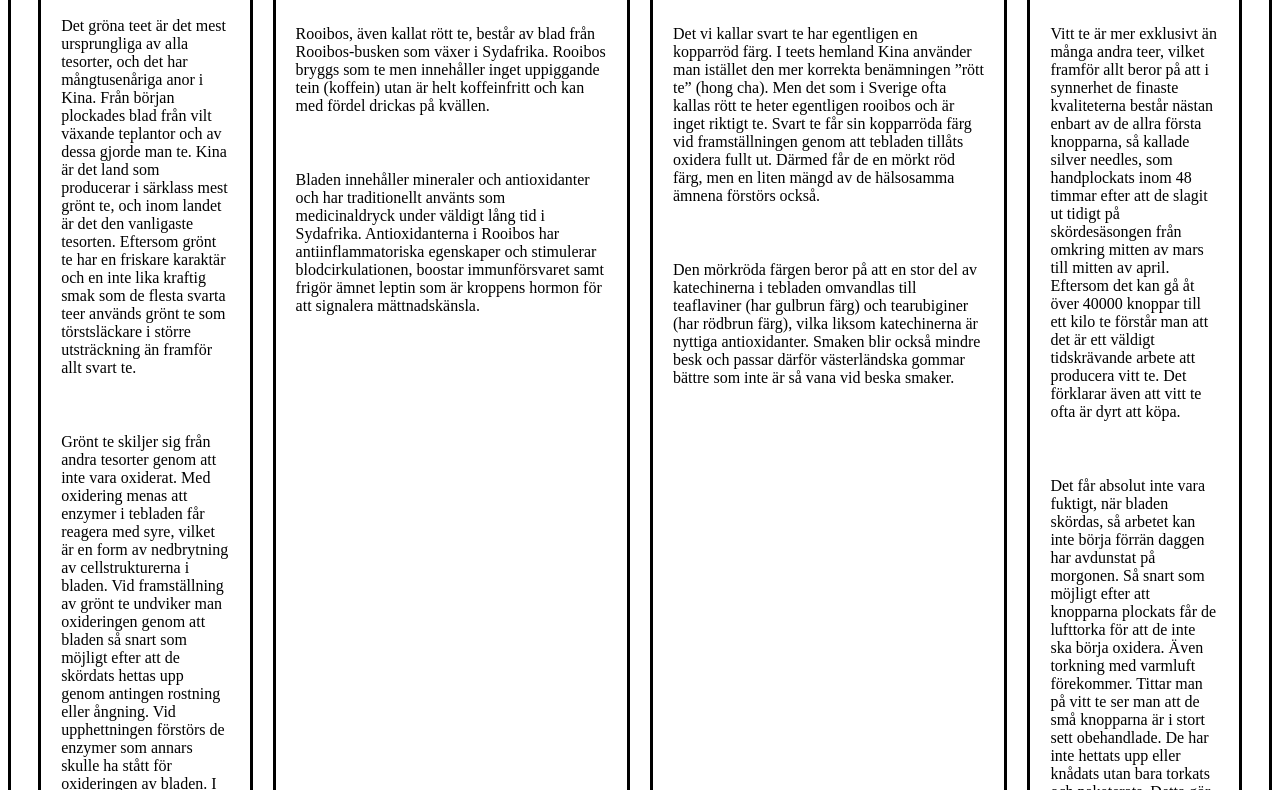
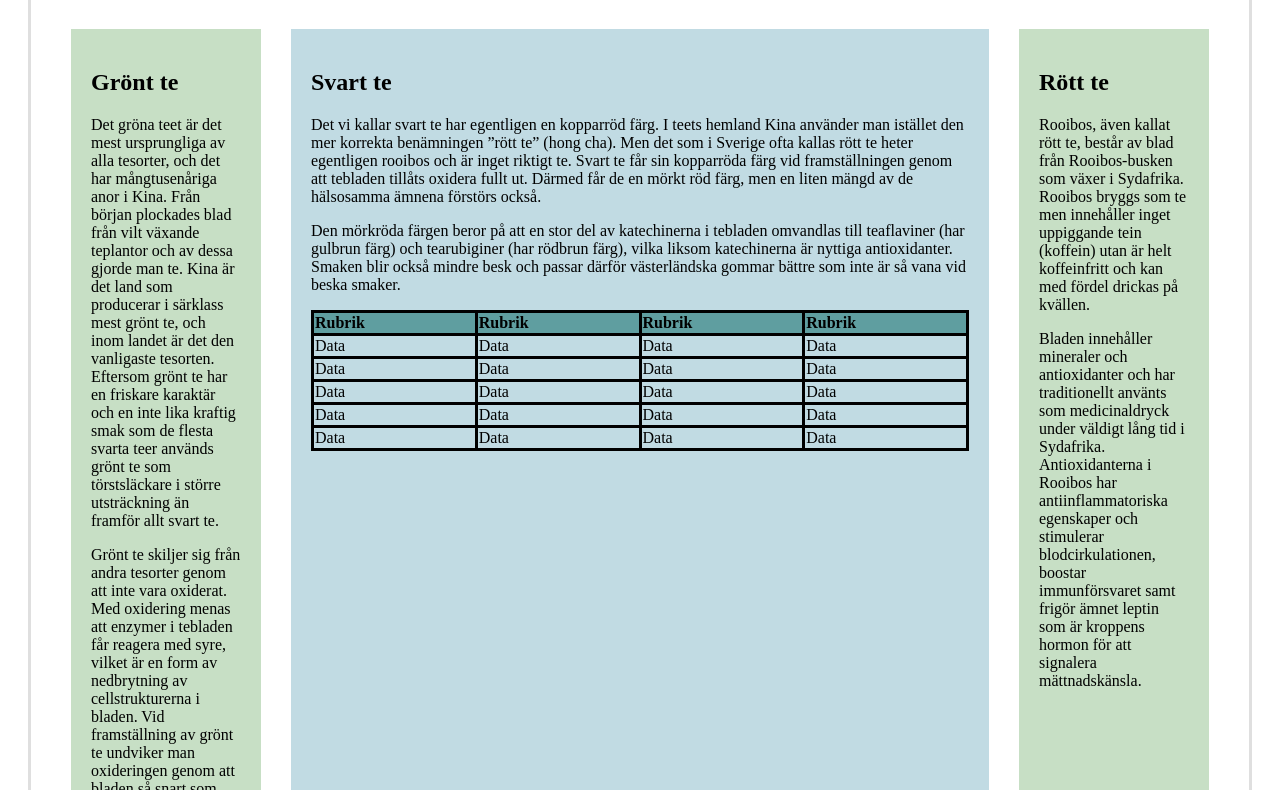
Before and after one commit to sofiaborg/uppgift1, a plain HTML site: page index.html in a window 1280 px wide. Shown: the part 122-912 px from the top of the page. Drawn offline with Linux system fonts and the light colour scheme.

Commit message:
uppdaterat

```diff
--- /dev/null
+++ b/grid.css
@@ -0,0 +1,93 @@
+#body {
+  display: grid;
+  justify-content: center;
+}
+
+.container {
+  border: solid black;
+  display: grid;
+  grid-template-columns: 0.1fr 6fr 0.1fr;
+  grid-template-rows: 0.1fr 3fr 5fr 5fr 3fr 0.1fr;
+  grid-gap: 20px;
+  grid-template-areas:
+    " . . . "
+    " . nav . "
+    " . header . "
+    " . main . "
+    " . footer . "
+    " . . . ";
+}
+
+h1 {
+  text-transform: uppercase;
+  font-family: arial;
+  text-align: center;
+  padding-top: 20px;
+}
+
+li {
+  padding: 5px;
+}
+
+nav {
+  grid-area: nav;
+  border: solid rgb(219, 245, 155);
+  background-color: rgb(182, 199, 140);
+}
+
+header {
+  grid-area: header;
+  border: solid rgb(135, 196, 185);
+  background-color: rgb(170, 218, 210);
+}
+
+main {
+  grid-area: main;
+  border: solid #8ccdd4;
+  background-color: #4f9ba3;
+}
+
+footer {
+  grid-area: footer;
+  border: solid #89c99d;
+  background-color: #80b190;
+}
+
+p,
+table {
+  padding: 20px;
+}
+
+table {
+  border-collapse: collapse;
+  width: 200px;
+  font-family: Garamond;
+  font-size: 18px;
+}
+
+table,
+th,
+td {
+  border: 1px solid black;
+  padding: 3px;
+  margin: auto;
+}
+
+th {
+  text-align: center;
+  font-weight: bold;
+  background-color: rgb(135, 196, 185);
+  width: 100px;
+}
+
+@media screen and (min-width: 768px) {
+  .container {
+    min-height: 800px;
+    grid-template-columns: 0.1fr 3fr 5fr 5fr 3fr 0.1fr;
+    grid-template-rows: 0.1fr 6fr 0.1fr;
+    grid-template-areas:
+      " . . . . . ."
+      " . nav header main footer . "
+      " . . . . . .";
+  }
+}
--- /dev/null
+++ b/grid.html
@@ -0,0 +1,148 @@
+<!DOCTYPE html>
+<html lang="en">
+  <head>
+    <meta charset="UTF-8" />
+    <meta name="viewport" content="width=device-width, initial-scale=1.0" />
+    <meta http-equiv="X-UA-Compatible" content="ie=edge" />
+    <title>Document</title>
+    <link rel="stylesheet" href="grid.css" />
+  </head>
+  <div id="body">
+    <div class="container">
+      <nav>
+        <h1>Gult te</h1>
+        <p>
+          Det gröna teet är det mest ursprungliga av alla tesorter, och det har
+          mångtusenåriga anor i Kina. Från början plockades blad från vilt
+          växande teplantor och av dessa gjorde man te. Kina är det land som
+          producerar i särklass mest grönt te, och inom landet är det den
+          vanligaste tesorten. Eftersom grönt te har en friskare karaktär och en
+          inte lika kraftig smak som de flesta svarta teer används grönt te som
+          törstsläckare i större utsträckning än framför allt svart te.
+        </p>
+        <p>
+          Grönt te skiljer sig från andra tesorter genom att inte vara oxiderat.
+          Med oxidering menas att enzymer i tebladen får reagera med syre,
+          vilket är en form av nedbrytning av cellstrukturerna i bladen. Vid
+          framställning av grönt te undviker man oxideringen genom att bladen så
+          snart som möjligt efter att de skördats hettas upp genom antingen
+          rostning eller ångning. Vid upphettningen förstörs de enzymer som
+          annars skulle ha stått för oxideringen av bladen. I och med att bladen
+          inte oxideras behåller de mycket av sin ursprungliga karaktär och
+          därigenom mycket av teets naturliga smak. Dessutom bevaras en hel del
+          av de nyttiga ämnen som bladen innehåller. Bland annat finns det i
+          grönt te mer C-vitamin än i till exempel svart te.
+        </p>
+        <ul>
+          <li>Undersökningar har visat attt grönt te förebygger cancer</li>
+          <li>
+            Det finns små korrelationer mellan grönt te och Hjärt och
+            kärlsjukdomar
+          </li>
+          <li>Grönt te kan minska förhöjda kolesterolvärden i blodet</li>
+        </ul>
+      </nav>
+      <header>
+        <h1>Rött te</h1>
+        <p>
+          Rooibos, även kallat rött te, består av blad från Rooibos-busken som
+          växer i Sydafrika. Rooibos bryggs som te men innehåller inget
+          uppiggande tein (koffein) utan är helt koffeinfritt och kan med fördel
+          drickas på kvällen.
+        </p>
+        <table>
+          <tr>
+            <th>Rubrik</th>
+            <th>Rubrik</th>
+            <th>Rubrik</th>
+          </tr>
+          <tr>
+            <td>Data</td>
+            <td>Data</td>
+            <td>Data</td>
+          </tr>
+          <tr>
+            <td>Data</td>
+            <td>Data</td>
+            <td>Data</td>
+          </tr>
+          <tr>
+            <td>Data</td>
+            <td>Data</td>
+            <td>Data</td>
+          </tr>
+          <tr>
+            <td>Data</td>
+            <td>Data</td>
+            <td>Data</td>
+          </tr>
+          <tr>
+            <td>Data</td>
+            <td>Data</td>
+            <td>Data</td>
+          </tr>
+        </table>
+
+        <p>
+          Bladen innehåller mineraler och antioxidanter och har traditionellt
+          använts som medicinaldryck under väldigt lång tid i Sydafrika.
+          Antioxidanterna i Rooibos har antiinflammatoriska egenskaper och
+          stimulerar blodcirkulationen, boostar immunförsvaret samt frigör ämnet
+          leptin som är kroppens hormon för att signalera mättnadskänsla.
+        </p>
+      </header>
+      <main>
+        <h1>Svart te</h1>
+        <p>
+          Det vi kallar svart te har egentligen en kopparröd färg. I teets
+          hemland Kina använder man istället den mer korrekta benämningen ”rött
+          te” (hong cha). Men det som i Sverige ofta kallas rött te heter
+          egentligen rooibos och är inget riktigt te. Svart te får sin
+          kopparröda färg vid framställningen genom att tebladen tillåts oxidera
+          fullt ut. Därmed får de en mörkt röd färg, men en liten mängd av de
+          hälsosamma ämnena förstörs också.
+        </p>
+        <p>
+          Den mörkröda färgen beror på att en stor del av katechinerna i
+          tebladen omvandlas till teaflaviner (har gulbrun färg) och
+          tearubiginer (har rödbrun färg), vilka liksom katechinerna är nyttiga
+          antioxidanter. Smaken blir också mindre besk och passar därför
+          västerländska gommar bättre som inte är så vana vid beska smaker.
+        </p>
+      </main>
+      <footer>
+        <h1>Vitt te</h1>
+        <p>
+          Vitt te är mer exklusivt än många andra teer, vilket framför allt
+          beror på att i synnerhet de finaste kvaliteterna består nästan enbart
+          av de allra första knopparna, så kallade silver needles, som
+          handplockats inom 48 timmar efter att de slagit ut tidigt på
+          skördesäsongen från omkring mitten av mars till mitten av april.
+          Eftersom det kan gå åt över 40000 knoppar till ett kilo te förstår man
+          att det är ett väldigt tidskrävande arbete att producera vitt te. Det
+          förklarar även att vitt te ofta är dyrt att köpa.
+        </p>
+        <p>
+          Det får absolut inte vara fuktigt, när bladen skördas, så arbetet kan
+          inte börja förrän daggen har avdunstat på morgonen. Så snart som
+          möjligt efter att knopparna plockats får de lufttorka för att de inte
+          ska börja oxidera. Även torkning med varmluft förekommer. Tittar man
+          på vitt te ser man att de små knopparna är i stort sett obehandlade.
+          De har inte hettats upp eller knådats utan bara torkats och
+          paketerats. Detta gör att vitt te anses ha den naturligaste och
+          renaste tesmaken. Avsaknaden av någon form av bearbetning gör även att
+          smaken inte är lika påtaglig som hos andra teer, men gemensamt för
+          alla vita teer är att de har en tydlig sötma. Ur hälsoavseende anses
+          vitt te vara bäst, eftersom den försiktiga behandlingen gör att nästan
+          alla teets näringsämnen bevaras intakta. Det finns vetenskapliga
+          undersökningar visar att vitt te har egenskaper som verkar
+          inflammationshämmande och att det innehåller höga halter av
+          antioxidanter samt att det kan minska risken för att utveckla ledvärk,
+          vissa cancerformer och hjärt-kärlsjukdomar. De unga, obehandlade
+          bladen i vitt te innehåller även högre halter av det rogivande ämnet
+          teanin än grönt och svart te.
+        </p>
+      </footer>
+    </div>
+  </div>
+</html>
--- a/index.html
+++ b/index.html
@@ -4,114 +4,125 @@
     <meta charset="UTF-8" />
     <meta name="viewport" content="width=device-width, initial-scale=1.0" />
     <meta http-equiv="X-UA-Compatible" content="ie=edge" />
-    <title>Document</title>
+    <title>Uppgift 1</title>
     <link rel="stylesheet" href="main.css" />
   </head>
-  <div id="body">
-    <div class="container">
-      <nav>
-        <section class="headlines"><h1>Gult te</h1></section>
+  <div id="container">
+    <div id="wrapper">
+      <body>
+        <header></header>
+        <div class="main">
+          <div class="div1">
+            <h2>Grönt te</h2>
             <p>
-          Det gröna teet är det mest ursprungliga av alla tesorter, och det har
-          mångtusenåriga anor i Kina. Från början plockades blad från vilt
-          växande teplantor och av dessa gjorde man te. Kina är det land som
-          producerar i särklass mest grönt te, och inom landet är det den
-          vanligaste tesorten. Eftersom grönt te har en friskare karaktär och en
-          inte lika kraftig smak som de flesta svarta teer används grönt te som
-          törstsläckare i större utsträckning än framför allt svart te.
+              Det gröna teet är det mest ursprungliga av alla tesorter, och det
+              har mångtusenåriga anor i Kina. Från början plockades blad från
+              vilt växande teplantor och av dessa gjorde man te. Kina är det
+              land som producerar i särklass mest grönt te, och inom landet är
+              det den vanligaste tesorten. Eftersom grönt te har en friskare
+              karaktär och en inte lika kraftig smak som de flesta svarta teer
+              används grönt te som törstsläckare i större utsträckning än
+              framför allt svart te.
             </p>
             <p>
-          Grönt te skiljer sig från andra tesorter genom att inte vara oxiderat.
-          Med oxidering menas att enzymer i tebladen får reagera med syre,
-          vilket är en form av nedbrytning av cellstrukturerna i bladen. Vid
-          framställning av grönt te undviker man oxideringen genom att bladen så
-          snart som möjligt efter att de skördats hettas upp genom antingen
-          rostning eller ångning. Vid upphettningen förstörs de enzymer som
-          annars skulle ha stått för oxideringen av bladen. I och med att bladen
-          inte oxideras behåller de mycket av sin ursprungliga karaktär och
-          därigenom mycket av teets naturliga smak. Dessutom bevaras en hel del
-          av de nyttiga ämnen som bladen innehåller. Bland annat finns det i
-          grönt te mer C-vitamin än i till exempel svart te.
+              Grönt te skiljer sig från andra tesorter genom att inte vara
+              oxiderat. Med oxidering menas att enzymer i tebladen får reagera
+              med syre, vilket är en form av nedbrytning av cellstrukturerna i
+              bladen. Vid framställning av grönt te undviker man oxideringen
+              genom att bladen så snart som möjligt efter att de skördats hettas
+              upp genom antingen rostning eller ångning. Vid upphettningen
+              förstörs de enzymer som annars skulle ha stått för oxideringen av
+              bladen. I och med att bladen inte oxideras behåller de mycket av
+              sin ursprungliga karaktär och därigenom mycket av teets naturliga
+              smak. Dessutom bevaras en hel del av de nyttiga ämnen som bladen
+              innehåller. Bland annat finns det i grönt te mer C-vitamin än i
+              till exempel svart te.
             </p>
             <ul>
-          <li>Undersökningar har visat attt grönt te förebygger cancer</li>
-          <li>
-            Det finns små korrelationer mellan grönt te och Hjärt och
-            kärlsjukdomar
-          </li>
-          <li>Grönt te kan minska förhöjda kolesterolvärden i blodet</li>
+              <li>en punkt</li>
+              <li>en till punkt</li>
+              <li>en annan punkt</li>
+              <li>en sista punkt</li>
             </ul>
-      </nav>
-      <header>
-        <section class="headlines"><h1>Rött te</h1></section>
-        <p>
-          Rooibos, även kallat rött te, består av blad från Rooibos-busken som
-          växer i Sydafrika. Rooibos bryggs som te men innehåller inget
-          uppiggande tein (koffein) utan är helt koffeinfritt och kan med fördel
-          drickas på kvällen.
-        </p>
-        <p>
-          Bladen innehåller mineraler och antioxidanter och har traditionellt
-          använts som medicinaldryck under väldigt lång tid i Sydafrika.
-          Antioxidanterna i Rooibos har antiinflammatoriska egenskaper och
-          stimulerar blodcirkulationen, boostar immunförsvaret samt frigör ämnet
-          leptin som är kroppens hormon för att signalera mättnadskänsla.
-        </p>
-      </header>
-      <main>
-        <section class="headlines">
-          <h1>Svart te</h1>
-        </section>
+          </div>
+          <div class="div2">
+            <h2>Svart te</h2>
             <p>
               Det vi kallar svart te har egentligen en kopparröd färg. I teets
-          hemland Kina använder man istället den mer korrekta benämningen ”rött
-          te” (hong cha). Men det som i Sverige ofta kallas rött te heter
-          egentligen rooibos och är inget riktigt te. Svart te får sin
-          kopparröda färg vid framställningen genom att tebladen tillåts oxidera
-          fullt ut. Därmed får de en mörkt röd färg, men en liten mängd av de
-          hälsosamma ämnena förstörs också.
+              hemland Kina använder man istället den mer korrekta benämningen
+              ”rött te” (hong cha). Men det som i Sverige ofta kallas rött te
+              heter egentligen rooibos och är inget riktigt te. Svart te får sin
+              kopparröda färg vid framställningen genom att tebladen tillåts
+              oxidera fullt ut. Därmed får de en mörkt röd färg, men en liten
+              mängd av de hälsosamma ämnena förstörs också.
             </p>
             <p>
               Den mörkröda färgen beror på att en stor del av katechinerna i
               tebladen omvandlas till teaflaviner (har gulbrun färg) och
-          tearubiginer (har rödbrun färg), vilka liksom katechinerna är nyttiga
-          antioxidanter. Smaken blir också mindre besk och passar därför
-          västerländska gommar bättre som inte är så vana vid beska smaker.
+              tearubiginer (har rödbrun färg), vilka liksom katechinerna är
+              nyttiga antioxidanter. Smaken blir också mindre besk och passar
+              därför västerländska gommar bättre som inte är så vana vid beska
+              smaker.
             </p>
-      </main>
-      <footer>
-        <section class="headlines"><h1>Vitt te</h1></section>
+            <table>
+              <tr>
+                <th>Rubrik</th>
+                <th>Rubrik</th>
+                <th>Rubrik</th>
+                <th>Rubrik</th>
+              </tr>
+              <tr>
+                <td>Data</td>
+                <td>Data</td>
+                <td>Data</td>
+                <td>Data</td>
+              </tr>
+              <tr>
+                <td>Data</td>
+                <td>Data</td>
+                <td>Data</td>
+                <td>Data</td>
+              </tr>
+              <tr>
+                <td>Data</td>
+                <td>Data</td>
+                <td>Data</td>
+                <td>Data</td>
+              </tr>
+              <tr>
+                <td>Data</td>
+                <td>Data</td>
+                <td>Data</td>
+                <td>Data</td>
+              </tr>
+              <tr>
+                <td>Data</td>
+                <td>Data</td>
+                <td>Data</td>
+                <td>Data</td>
+              </tr>
+            </table>
+          </div>
+          <div class="div3">
+            <h2>Rött te</h2>
             <p>
-          Vitt te är mer exklusivt än många andra teer, vilket framför allt
-          beror på att i synnerhet de finaste kvaliteterna består nästan enbart
-          av de allra första knopparna, så kallade silver needles, som
-          handplockats inom 48 timmar efter att de slagit ut tidigt på
-          skördesäsongen från omkring mitten av mars till mitten av april.
-          Eftersom det kan gå åt över 40000 knoppar till ett kilo te förstår man
-          att det är ett väldigt tidskrävande arbete att producera vitt te. Det
-          förklarar även att vitt te ofta är dyrt att köpa.
+              Rooibos, även kallat rött te, består av blad från Rooibos-busken
+              som växer i Sydafrika. Rooibos bryggs som te men innehåller inget
+              uppiggande tein (koffein) utan är helt koffeinfritt och kan med
+              fördel drickas på kvällen.
             </p>
             <p>
-          Det får absolut inte vara fuktigt, när bladen skördas, så arbetet kan
-          inte börja förrän daggen har avdunstat på morgonen. Så snart som
-          möjligt efter att knopparna plockats får de lufttorka för att de inte
-          ska börja oxidera. Även torkning med varmluft förekommer. Tittar man
-          på vitt te ser man att de små knopparna är i stort sett obehandlade.
-          De har inte hettats upp eller knådats utan bara torkats och
-          paketerats. Detta gör att vitt te anses ha den naturligaste och
-          renaste tesmaken. Avsaknaden av någon form av bearbetning gör även att
-          smaken inte är lika påtaglig som hos andra teer, men gemensamt för
-          alla vita teer är att de har en tydlig sötma. Ur hälsoavseende anses
-          vitt te vara bäst, eftersom den försiktiga behandlingen gör att nästan
-          alla teets näringsämnen bevaras intakta. Det finns vetenskapliga
-          undersökningar visar att vitt te har egenskaper som verkar
-          inflammationshämmande och att det innehåller höga halter av
-          antioxidanter samt att det kan minska risken för att utveckla ledvärk,
-          vissa cancerformer och hjärt-kärlsjukdomar. De unga, obehandlade
-          bladen i vitt te innehåller även högre halter av det rogivande ämnet
-          teanin än grönt och svart te.
+              Bladen innehåller mineraler och antioxidanter och har
+              traditionellt använts som medicinaldryck under väldigt lång tid i
+              Sydafrika. Antioxidanterna i Rooibos har antiinflammatoriska
+              egenskaper och stimulerar blodcirkulationen, boostar
+              immunförsvaret samt frigör ämnet leptin som är kroppens hormon för
+              att signalera mättnadskänsla.
             </p>
-      </footer>
+          </div>
+        </div>
+        <footer></footer>
+      </body>
     </div>
   </div>
 </html>
--- a/main.css
+++ b/main.css
@@ -1,66 +1,76 @@
-#body {
-  display: grid;
-  justify-content: center;
+#container {
+  display: flex;
+  align-content: center;
+  flex-grow: 1;
 }
 
-.headlines {
-  text-transform: uppercase;
-  font-family: arial;
-  text-align: center;
-  padding-top: 20px;
+#wrapper {
+  width: 70%;
+  display: flex;
+  flex-grow: 1;
+  border-style: solid;
+  border-color: rgb(223, 223, 223);
+  flex-direction: column;
+  align-content: center;
 }
 
-li {
-  padding: 5px;
+.main {
+  display: flex;
+  flex-grow: 1;
+  flex-direction: column;
+  gap: 30px;
 }
 
-.container {
-  border: solid black;
-  display: grid;
-  grid-template-columns: 0.1fr 6fr 0.1fr;
-  grid-template-rows: 0.1fr 3fr 5fr 5fr 3fr 0.1fr;
-  grid-gap: 20px;
-  grid-template-areas:
-    " . . . "
-    " . nav . "
-    " . header . "
-    " . main . "
-    " . footer . "
-    " . . . ";
+.main > .div1,
+.div3 {
+  background-color: #c7dfc5;
 }
 
-nav {
-  grid-area: nav;
-  border: solid black;
-}
-
-header {
-  grid-area: header;
-  border: solid black;
-}
-
-main {
-  grid-area: main;
-  border: solid black;
+.main > .div2 {
+  background-color: #c1dbe3;
+  flex-grow: 4;
 }
 
 footer {
-  grid-area: footer;
-  border: solid black;
+  height: 5px;
 }
 
-p {
+div {
   padding: 20px;
 }
 
+table {
+  width: 100%;
+  border-collapse: collapse;
+}
+
+th {
+  background-color: cadetblue;
+}
+
+th,
+tr,
+td {
+  border: solid black;
+  text-align: left;
+}
+
 @media screen and (min-width: 768px) {
-  .container {
-    min-height: 800px;
-    grid-template-columns: 0.1fr 3fr 5fr 5fr 3fr 0.1fr;
-    grid-template-rows: 0.1fr 6fr 0.1fr;
-    grid-template-areas:
-      " . . . . . ."
-      " . nav header main footer . "
-      " . . . . . .";
+  #wrapper {
+    display: flex;
+    justify-content: center;
+  }
+  .main {
+    flex-direction: row;
+  }
+
+  .main > .div1,
+  .div2,
+  .div3 {
+    width: 150px;
+  }
+
+  header {
+    height: 80px;
   }
 }
```
Lines whose indentation alone changed are shown as unchanged.
